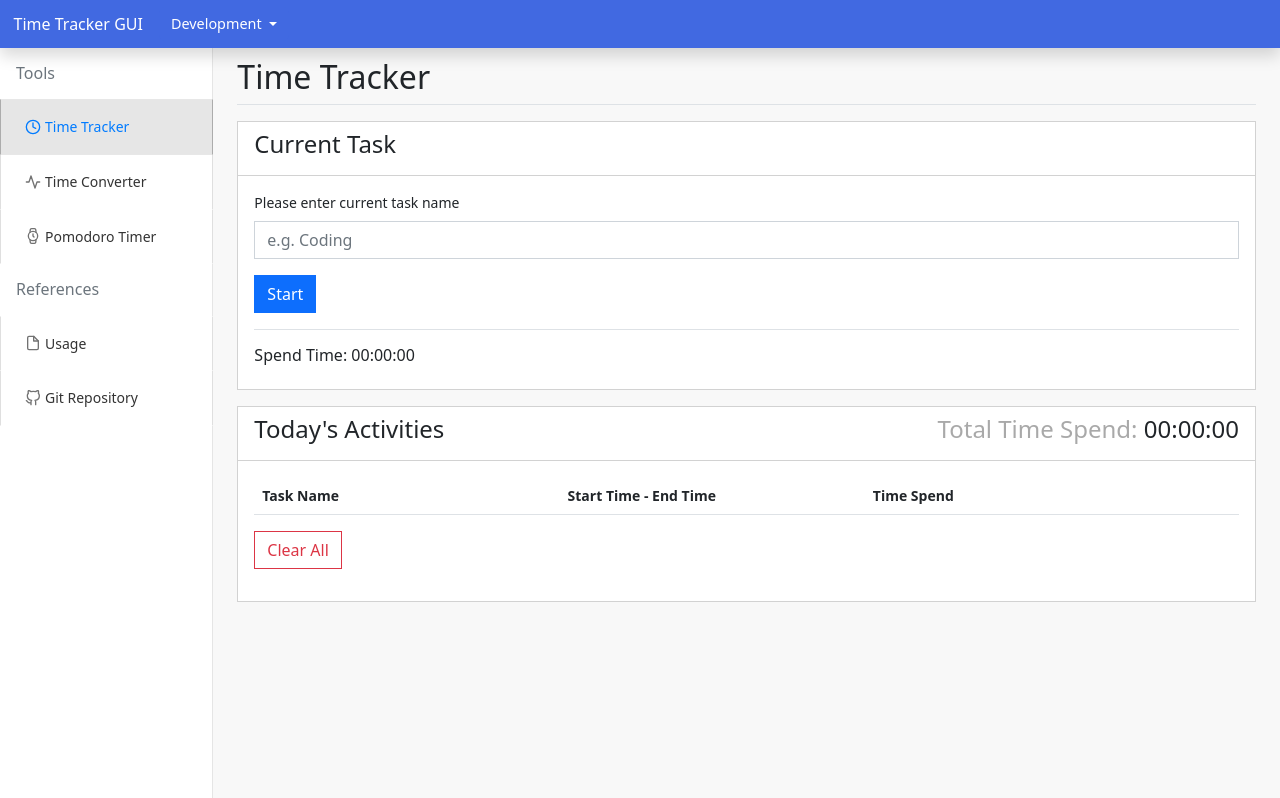
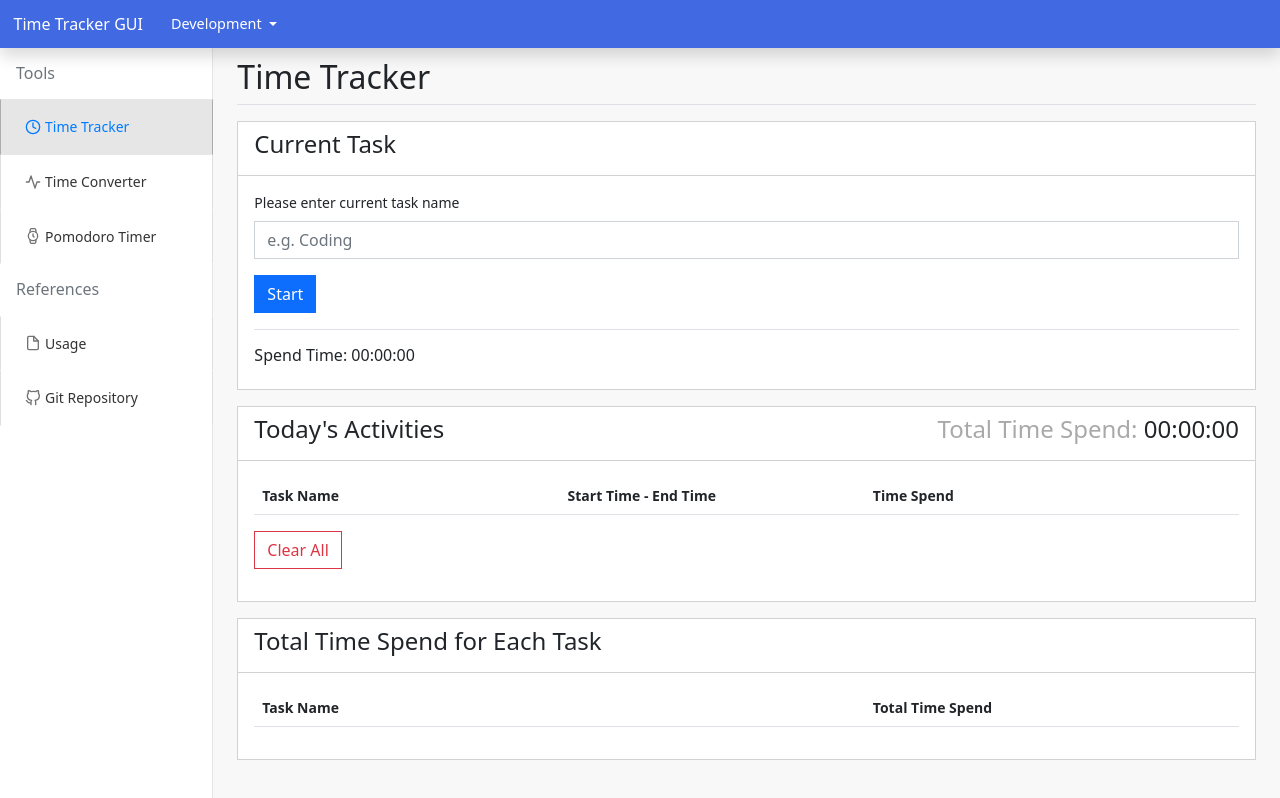
Before and after one commit to k-makino-jp/time-tracker-gui, a Vue app: page /#/ in a window 1280 px wide. Built offline with nearby package versions, Linux system fonts and the light colour scheme.

Commit message:
implements "total time spend for each task"

```diff
--- a/src/components/TimeTracker.vue
+++ b/src/components/TimeTracker.vue
@@ -35,7 +35,7 @@
     </div>
 
     <div class="card-body">
-      <table class="table table-striped align-middle">
+      <table class="table table-hover table-striped align-middle">
         <thead>
           <tr>
             <th scope="col" style="width: 31%">Task Name</th>
@@ -100,6 +100,29 @@
     </div>
   </div>
 
+  <div class="card mb-3">
+    <div class="card-header d-flex justify-content-between">
+      <h4>Total Time Spend for Each Task</h4>
+    </div>
+
+    <div class="card-body">
+      <table class="table table-hover table-striped align-middle">
+        <thead>
+          <tr>
+            <th scope="col" style="width: 62%">Task Name</th>
+            <th scope="col" style="width: 38%">Total Time Spend</th>
+          </tr>
+        </thead>
+        <tbody class="border-bottom">
+          <tr v-for="(task, key) in analyzedTasks" :key="key">
+            <td>{{ task.name }}</td>
+            <td class="each-task-spend-time">{{ task.spendFormatted }}</td>
+          </tr>
+        </tbody>
+      </table>
+    </div>
+  </div>
+
 
 </template>
 
@@ -107,7 +130,7 @@
 import { Modal } from "bootstrap/dist/js/bootstrap.bundle.min.js"
 
 import TaskRepository from "../repository/TaskRepository";
-import { Task, calculateTotalTimeSpend } from "../entity/Task.js";
+import { Task, calculateTotalTimeSpend, calculateTotalTimeSpendForEachTask } from "../entity/Task.js";
 
 const BUTTON_START = 'Start';
 const BUTTON_STOP = 'Stop';
@@ -121,6 +144,7 @@ export default {
       tasks: [],
       totalTimeSpend: '00:00:00',
       editTask: new Task(''),
+      analyzedTasks: [],
     }
   },
   beforeRouteEnter(to, from, next) {
@@ -130,6 +154,7 @@ export default {
     init() {
       this.tasks = TaskRepository.get(STORAGE_KEY);
       this.totalTimeSpend = calculateTotalTimeSpend(this.tasks);
+      this.analyzedTasks = calculateTotalTimeSpendForEachTask(this.tasks);
     },
     trigger() {
       if (!this.task.start) {
@@ -147,6 +172,7 @@ export default {
       this.task.setEnd(new Date());
       this.tasks.push(Object.assign({}, this.task));
       this.totalTimeSpend = calculateTotalTimeSpend(this.tasks);
+      this.analyzedTasks = calculateTotalTimeSpendForEachTask(this.tasks);
       TaskRepository.set(STORAGE_KEY, this.tasks);
 
       this.task.clear();
@@ -160,6 +186,7 @@ export default {
       TaskRepository.delete(STORAGE_KEY);
       this.tasks = [];
       this.totalTimeSpend = '00:00:00'
+      this.analyzedTasks = [];
     },
     restart(index) {
       if (!this.task.start) {
@@ -172,6 +199,7 @@ export default {
     remove(key) {
       this.tasks.splice(key, 1);
       this.totalTimeSpend = calculateTotalTimeSpend(this.tasks);
+      this.analyzedTasks = calculateTotalTimeSpendForEachTask(this.tasks);
       TaskRepository.set(STORAGE_KEY, this.tasks);
     },
     showModal(index) {
@@ -190,9 +218,10 @@ export default {
 
       this.editTask.setStart(new Date(startFormatted));
       this.editTask.setEnd(new Date(endFormatted));
-      this.tasks[this.targetIndex] = this.editTask;
+      this.tasks[this.targetIndex] = Object.assign({}, this.editTask);
 
       this.totalTimeSpend = calculateTotalTimeSpend(this.tasks);
+      this.analyzedTasks = calculateTotalTimeSpendForEachTask(this.tasks);
       TaskRepository.set(STORAGE_KEY, this.tasks);
       this.modal.hide();
     },
--- a/src/entity/Task.js
+++ b/src/entity/Task.js
@@ -31,3 +31,21 @@ export function calculateTotalTimeSpend(tasks) {
   const total = tasks.reduce((total, task) => total + task.spend, 0);
   return convertUnixtimeToHHMMSS(total);
 }
+
+export function calculateTotalTimeSpendForEachTask(tasks) {
+  const redundantTaskNames = tasks.map(task => task.name);
+  const taskNames = [...new Set(redundantTaskNames)];
+
+  const analyzedTasks = [];
+  taskNames.forEach(name => {
+    const total = tasks
+      .filter(task => {return task.name === name; })
+      .reduce((total, task) => total + task.spend, 0);
+    analyzedTasks.push({
+      name: name,
+      spend: total,
+      spendFormatted: convertUnixtimeToHHMMSS(total),
+    })
+  });
+  return analyzedTasks;
+}
```
